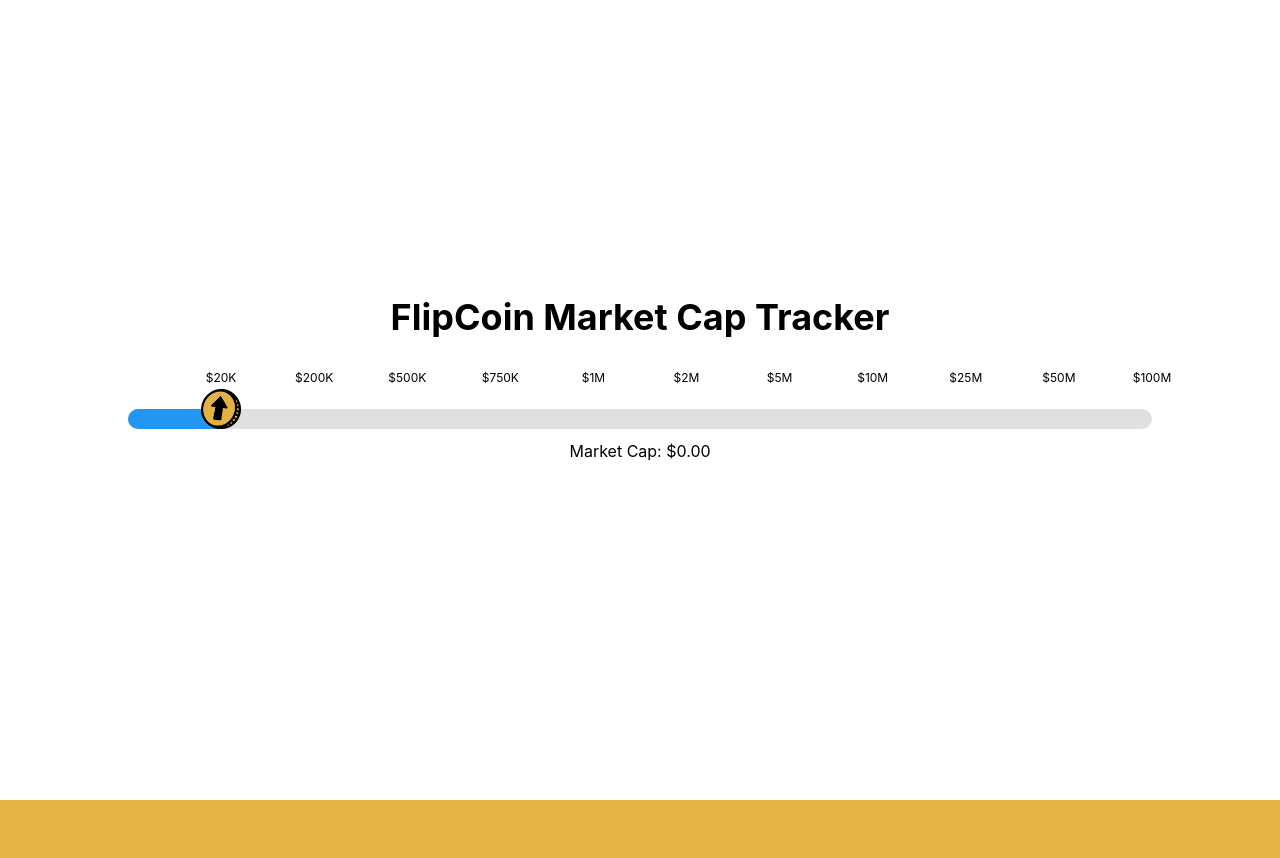
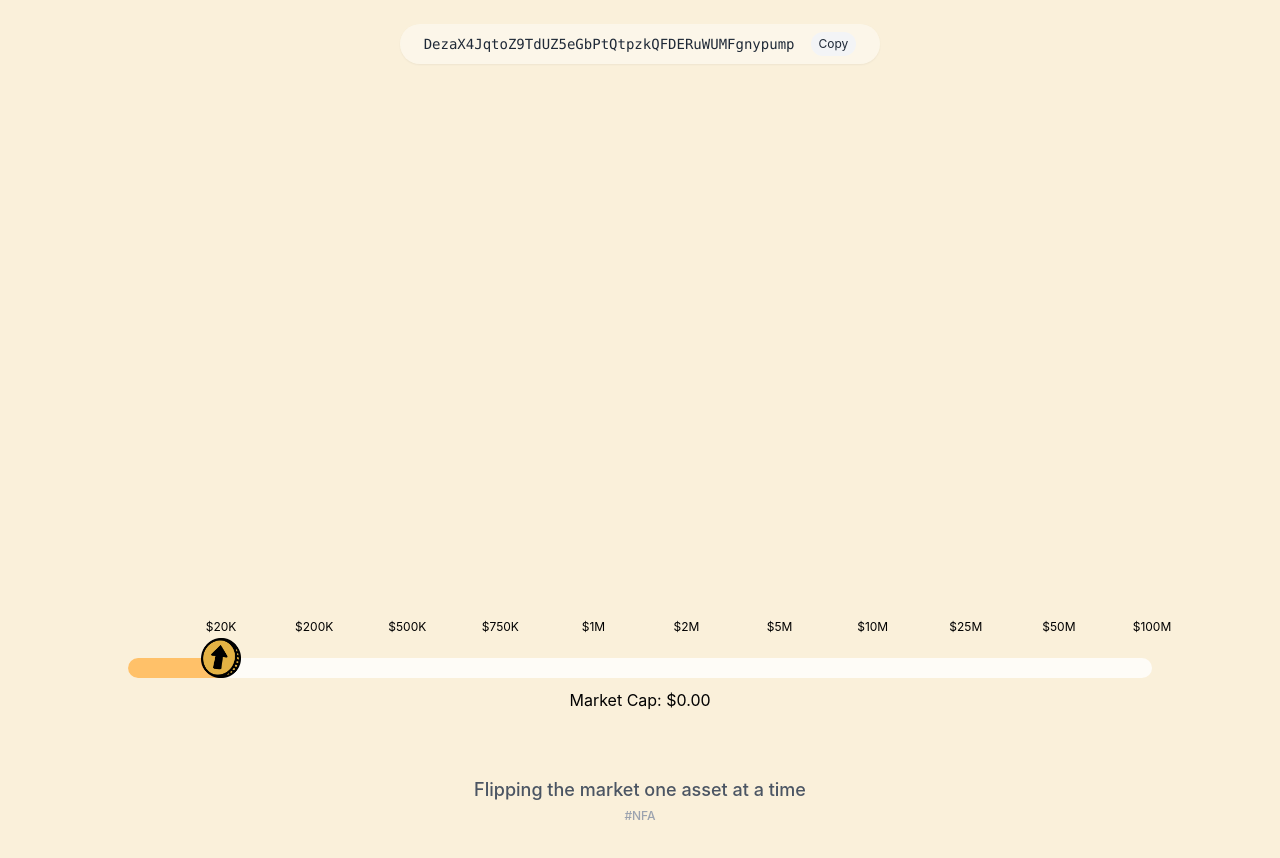
Before and after one commit to Dyligentlydone/flipcoin, a React (Vite) app in the folder frontend/: page /main in a window 1280 px wide. Shown: the top 858 px of the page. Before the commit the page ends 800 px from the top, so only its background shows below. Built offline with nearby package versions, Linux system fonts and the light colour scheme; no server answers.

Commit message:
UI overhaul: streamlined tracker, translucent backgrounds, orange progress, click-to-copy token, and new footer text

```diff
--- a/frontend/src/components/FlipCoinTracker.tsx
+++ b/frontend/src/components/FlipCoinTracker.tsx
@@ -153,9 +153,9 @@ function FlipCoinTracker() {
         sx={{
           height: 20,
           borderRadius: 5,
-          backgroundColor: '#e0e0e0',
+          backgroundColor: 'rgba(255,255,255,0.8)',
           '& .MuiLinearProgress-bar': {
-            backgroundColor: progress > 50 ? '#4caf50' : '#2196f3'
+            backgroundColor: 'rgba(255,179,71,0.8)'
           }
         }}
         role="progressbar"
--- a/frontend/src/pages/MainPage.tsx
+++ b/frontend/src/pages/MainPage.tsx
@@ -1,13 +1,43 @@
-import React from 'react';
+import React, { useState } from 'react';
 import FlipCoinTracker from '../components/FlipCoinTracker';
 import '../components/FlipCoinTracker.css';
 
 function MainPage() {
+  const [copied, setCopied] = useState(false);
+  const tokenAddress = 'DezaX4JqtoZ9TdUZ5eGbPtQtpzkQFDERuWUMFgnypump';
+
+  const handleCopy = async () => {
+    try {
+      await navigator.clipboard.writeText(tokenAddress);
+      setCopied(true);
+      setTimeout(() => setCopied(false), 1200);
+    } catch (err) {
+      setCopied(false);
+    }
+  };
+
   return (
-    <div className="min-h-screen bg-white flex flex-col items-center justify-center">
-      <h1 className="text-4xl font-bold mb-8">FlipCoin Market Cap Tracker</h1>
-      <FlipCoinTracker />
-    </div>
+    <>
+      <div className="w-full flex items-center justify-center py-6 bg-white/80">
+        <div className="flex items-center gap-2 px-6 py-2 rounded-full bg-white/40 shadow-sm backdrop-blur-sm">
+  <span className="text-gray-800 font-mono text-sm select-all">{tokenAddress}</span>
+  <button
+    onClick={handleCopy}
+    className="ml-2 px-2 py-1 bg-gray-100 hover:bg-gray-200 text-gray-800 text-xs rounded-full focus:outline-none focus:ring"
+    aria-label="Copy token address"
+  >
+    {copied ? 'Copied!' : 'Copy'}
+  </button>
+</div>
+      </div>
+      <div className="min-h-screen bg-white/80 flex flex-col items-center justify-end pb-16">
+        <FlipCoinTracker />
+        <div className="mt-6 text-lg text-gray-600 font-medium text-center">
+  Flipping the market one asset at a time
+  <div className="text-xs text-gray-400 mt-1">#NFA</div>
+</div>
+      </div>
+    </>
   );
 }
 
```
